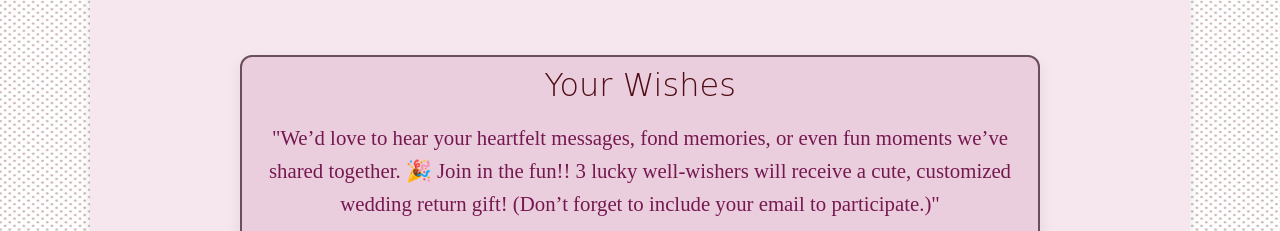
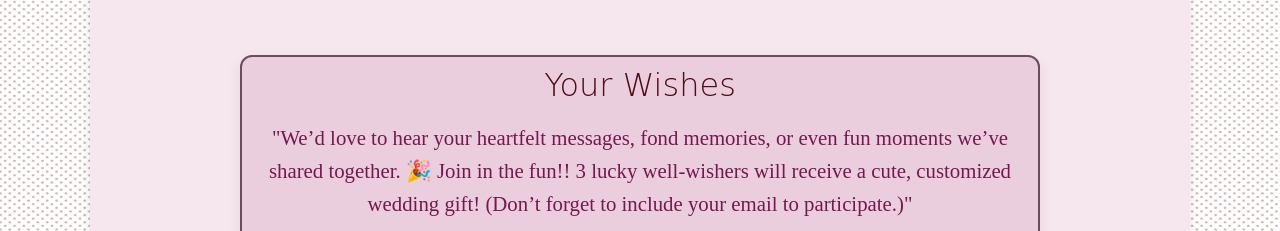
Before and after one commit to Mystic-Walker/Wedding-Invite, a plain HTML site: page index.html in a window 1280 px wide. Shown: the part 5061-5292 px from the top of the page. Drawn offline with Linux system fonts and the light colour scheme; a web font is replaced by a local one.

Commit message:
error handled

```diff
--- a/index.html
+++ b/index.html
@@ -258,7 +258,7 @@
   <h2>Your Wishes</h2>
   <p class="wish-details">
 "We’d love to hear your heartfelt messages, fond memories, or even fun moments we’ve shared together. 🎉
-Join in the fun!! 3 lucky well-wishers will receive a cute, customized wedding return gift! (Don’t forget to include your email to participate.)"</p>
+Join in the fun!! 3 lucky well-wishers will receive a cute, customized wedding gift! (Don’t forget to include your email to participate.)"</p>
     <form id="wishForm">
     <input type="text" name="name" id="name" placeholder="Your Lovely Name" required />
     <textarea type ="textbox" name="message" id="message" placeholder="Your wonderful wish..." class="auto-expand" required></textarea>
```
